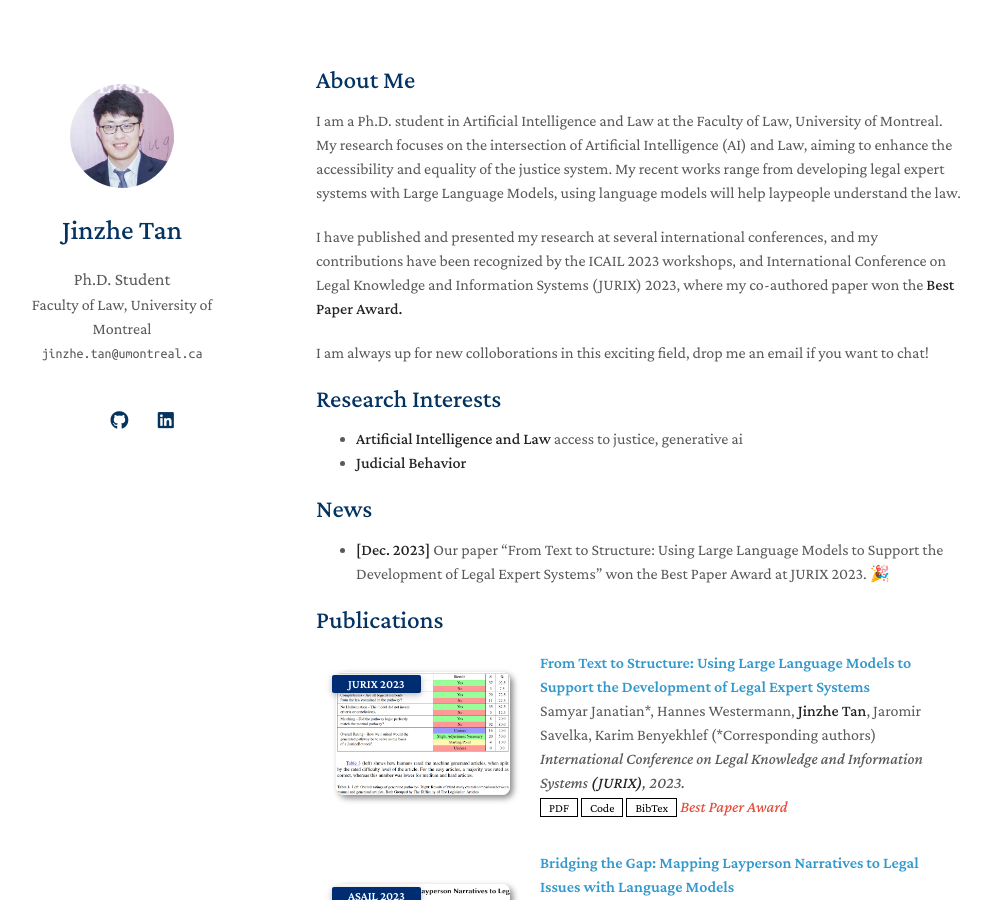
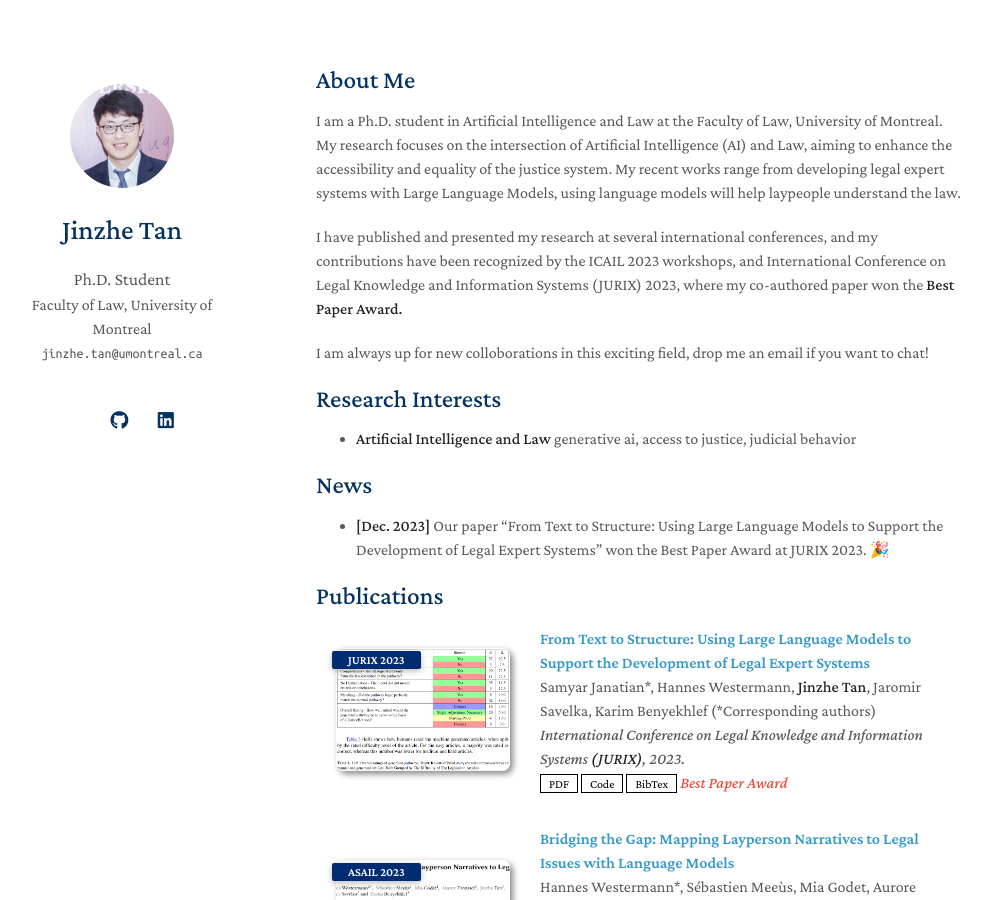
Before and after one commit to JinzheTan/jinzhetan.github.io, a Jekyll site: the page built from index.md, in a window 1280 px wide and 900 px high. Shown: the whole window, without its empty margins (154-1142 px from the left). Built offline with Jekyll 4.4.1, drawn with Linux system fonts in a browser that asks for light colours; nearby versions of some CDN libraries; a style sheet for code colours, icons or effects is not loaded; our own code applies the rules of GitHub Pages for plain Markdown files.

```diff
--- a/index.md
+++ b/index.md
@@ -12,8 +12,7 @@ I am always up for new colloborations in this exciting field, drop me an email i
 
 ## Research Interests
 
-- **Artificial Intelligence and Law** access to justice, generative ai
-- **Judicial Behavior**
+- **Artificial Intelligence and Law** generative ai, access to justice, judicial behavior
 
 ## News
 
```
